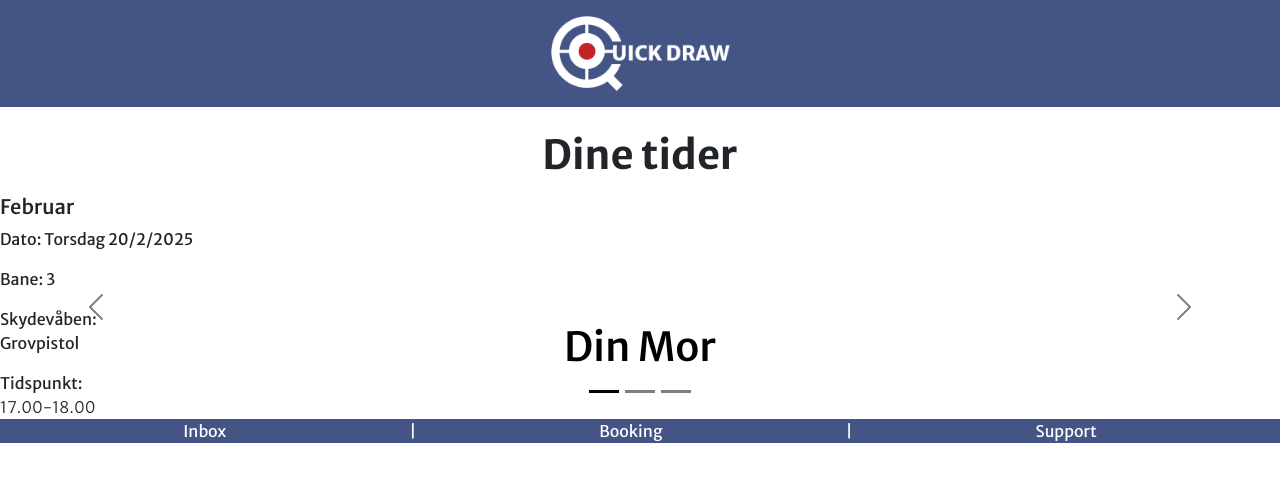
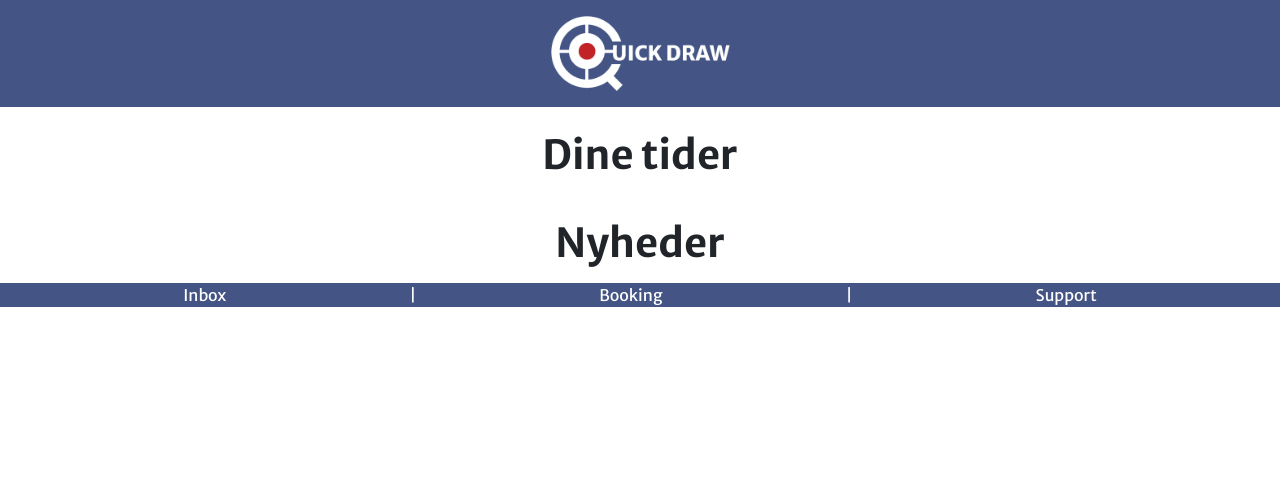
Before and after one commit to TohmasKronborg/SaaSSkydebane, a PHP site: page /forside.php in a window 1280 px wide. Shown: the top 482 px of the page. Run offline with PHP 8.4, Linux system fonts and the light colour scheme; style sheets or scripts are compiled from the project's sources.

Commit message:
Klar til at lave ændringer på forsiden

```diff
--- a/forside.php
+++ b/forside.php
@@ -27,65 +27,33 @@ require "settings/init.php";
     </style>
 
 </head>
-
+<!--
+.▄▄▄  ▄• ▄▌▪   ▄▄· ▄ •▄
+▐▀•▀█ █▪██▌██ ▐█ ▌▪█▌▄▌▪
+█▌·.█▌█▌▐█▌▐█·██ ▄▄▐▀▀▄·
+▐█▪▄█·▐█▄█▌▐█▌▐███▌▐█.█▌
+·▀▀█.  ▀▀▀ ▀▀▀·▀▀▀ ·▀  ▀
+·▄▄▄▄  ▄▄▄   ▄▄▄· ▄▄▌ ▐ ▄▌
+██▪ ██ ▀▄ █·▐█ ▀█ ██· █▌▐█
+▐█· ▐█▌▐▀▀▄ ▄█▀▀█ ██▪▐█▐▐▌
+██. ██ ▐█•█▌▐█ ▪▐▌▐█▌██▐█▌
+▀▀▀▀▀• .▀  ▀ ▀  ▀  ▀▀▀▀ ▀▪
+-->
+<body>
 <?php
 include("includes/logoHeader.php");
 ?>
 
+<h1 class="fw-bold d-flex justify-content-center pt-4 pb-2 ">Dine tider</h1>
+<!-- Box til announcements -->
 
-<body>
 
-<h1 class="fw-bold d-flex justify-content-center pt-4 pb-2 "> Dine tider</h1>
 
-<!-- dette er carrusellen til dine bookede tider -->
+<h1 class="fw-bold d-flex justify-content-center pt-4 pb-2 ">Nyheder</h1>
 
-<div id="carouselExampleDark" class="carousel carousel-dark slide">
-    <div class="carousel-indicators">
-        <button type="button" data-bs-target="#carouselExampleDark" data-bs-slide-to="0" class="active" aria-current="true" aria-label="Slide 1"></button>
-        <button type="button" data-bs-target="#carouselExampleDark" data-bs-slide-to="1" aria-label="Slide 2"></button>
-        <button type="button" data-bs-target="#carouselExampleDark" data-bs-slide-to="2" aria-label="Slide 3"></button>
-    </div>
-    <div class="carousel-inner">
-        <div class="carousel-item active" data-bs-interval="10000">
-            <div class="carousel-caption">
-                <h1>Din Mor</h1>
-            </div>
-            <h5>Februar</h5>
-            <p>Dato: Torsdag 20/2/2025</p>
-            <p>Bane: 3</p>
-            <p>Skydevåben: <br> Grovpistol</p>
-            <span>Tidspunkt:<br> <span class="fw-light">17.00-18.00</span></span>
-        </div>
-        <div class="carousel-item" data-bs-interval="2000">
-            <img src="images/graato.png" class="d-block w-100" alt="">
-            <div class="carousel-caption">
-                <h5>Marts</h5>
-                <p>Dato: Torsdag 06/3/2025</p>
-                <p>Bane: 2</p>
-                <p>Skydevåben: <br> Salonpistol</p>
-                <span>Tidspunkt:<br> <span class="fw-light">17.00-18.00</span></span>
-            </div>
-        </div>
-        <div class="carousel-item">
-            <img src="images/graato.png" class="d-block w-100" alt="background">
-            <div class="carousel-caption">
-                <h5>April</h5>
-                <p>Dato: Fredag 04/4/2025</p>
-                <p>Bane: 4</p>
-                <p>Skydevåben:<br> Salonriffel</p>
-                <span>Tidspunkt:<br> <span class="fw-light">18.30-19.30</span></span>
-            </div>
-        </div>
-    </div>
-    <button class="carousel-control-prev" type="button" data-bs-target="#carouselExampleDark" data-bs-slide="prev">
-        <span class="carousel-control-prev-icon" aria-hidden="true"></span>
-        <span class="visually-hidden">Previous</span>
-    </button>
-    <button class="carousel-control-next" type="button" data-bs-target="#carouselExampleDark" data-bs-slide="next">
-        <span class="carousel-control-next-icon" aria-hidden="true"></span>
-        <span class="visually-hidden">Next</span>
-    </button>
-</div>
+
+
+
 
 
 
@@ -97,5 +65,4 @@ include("includes/navigation.php");
 
 <script src="https://cdn.jsdelivr.net/npm/bootstrap@5.3.3/dist/js/bootstrap.bundle.min.js"></script>
 </body>
-
 </html>
```
Also changed, not shown: images/graa,.jpg (deleted), images/graato.png (deleted).
